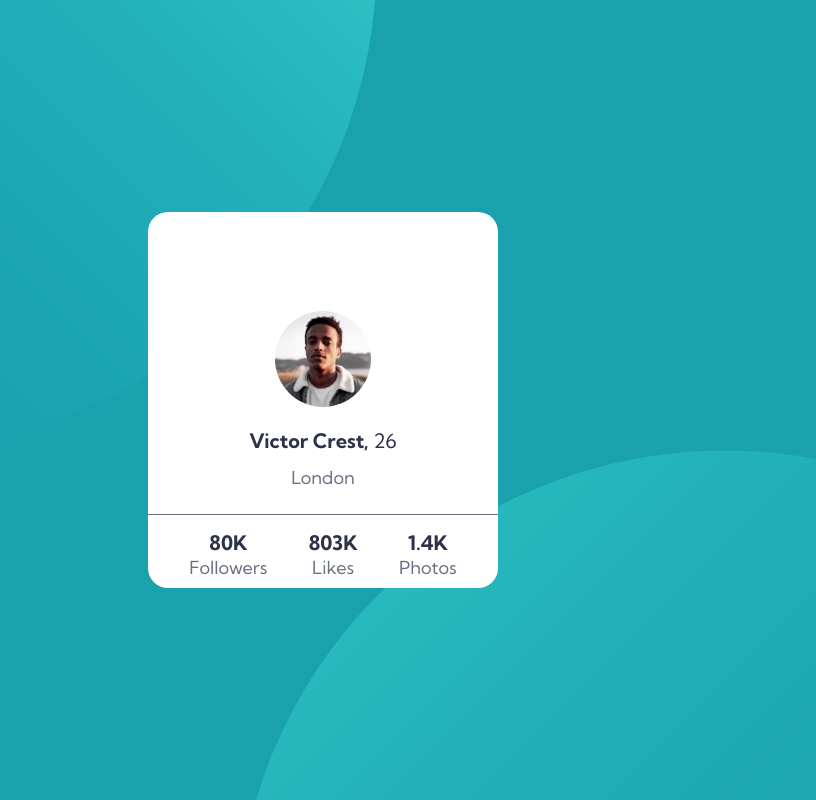
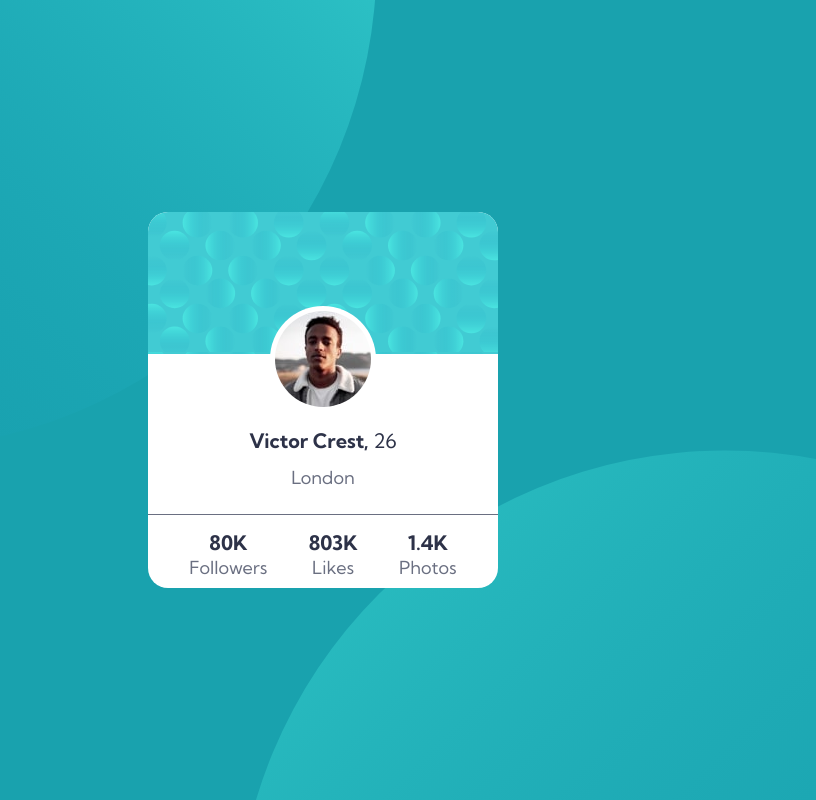
Before and after one commit to Queriate/desafiofrontend, a plain HTML site: page profile-card-component-main/index.html in a window 1280 px wide. Shown: the whole page, without its empty margins (317-1133 px from the left). Drawn offline with Linux system fonts and the light colour scheme.

Commit message:
adicionando backgroud do card

```diff
--- a/profile-card-component-main/paginas/partes/card.css
+++ b/profile-card-component-main/paginas/partes/card.css
@@ -10,7 +10,7 @@
 
   .card .bg-img {
     height: 142px;
-    background: url("images/bg-pattern-card.svg");
+    background: url("../../images/bg-pattern-card.svg");
     border-radius: 20px 20px 0 0;
     z-index: 99;
   }
```
